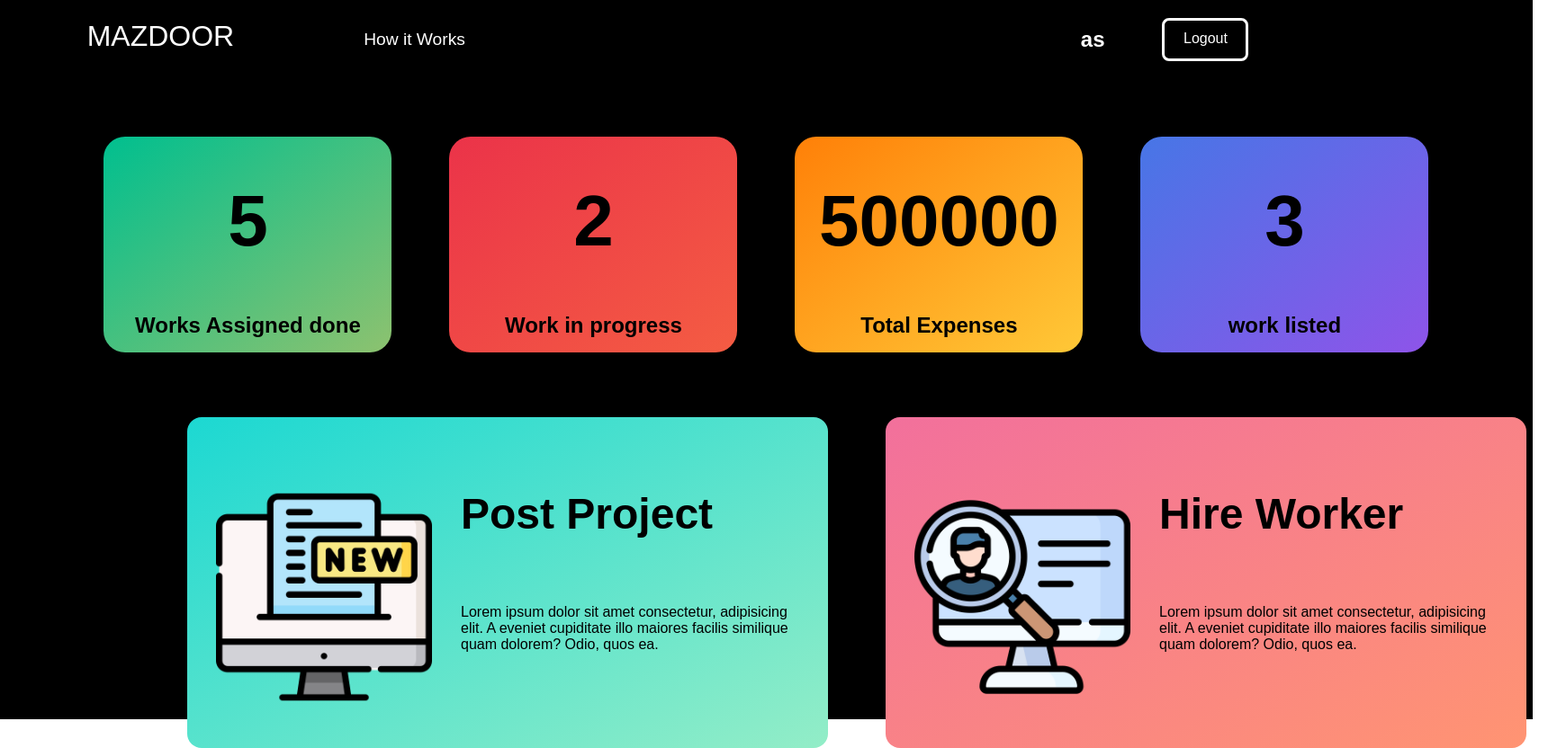
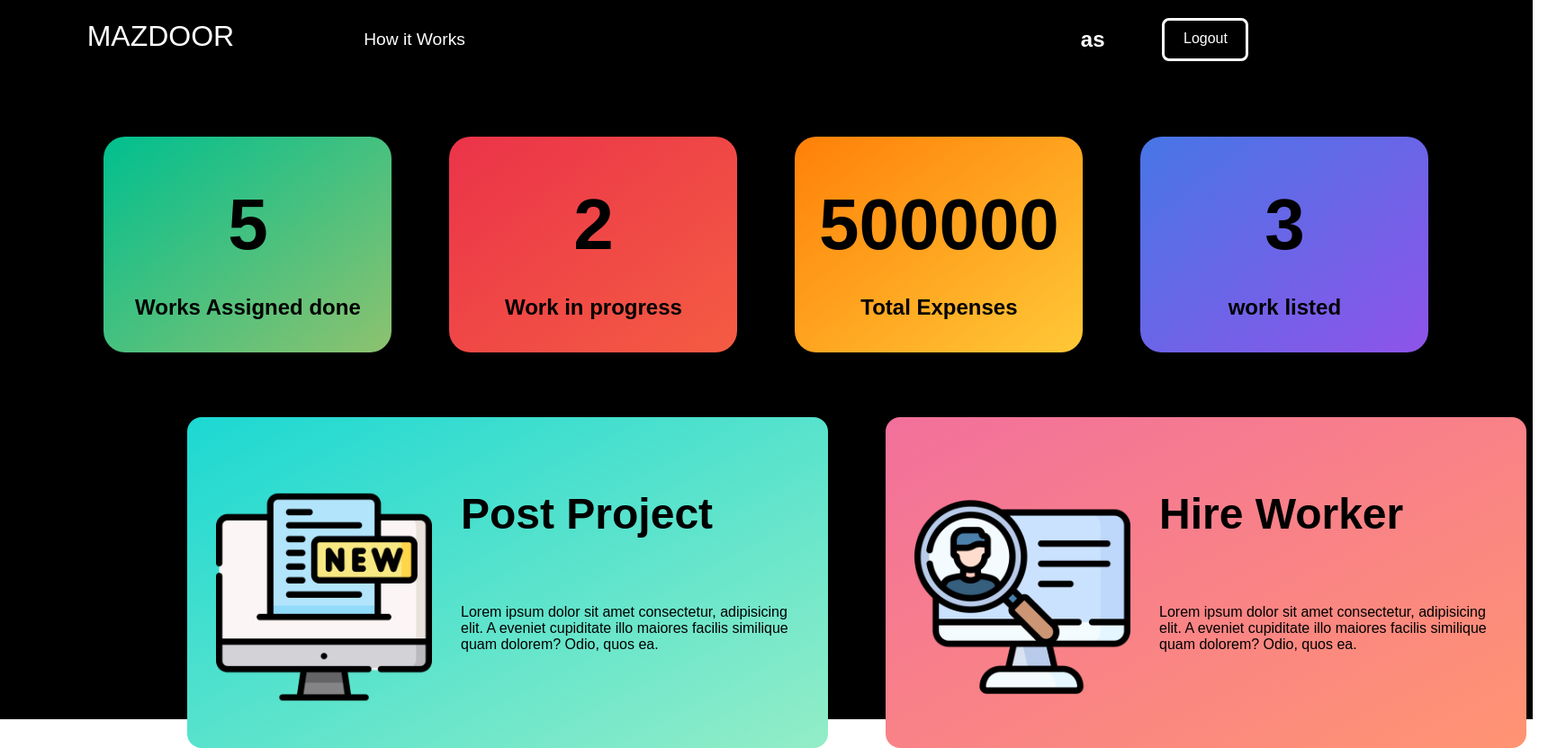
Before and after one commit to NeetVerat/MAZDOOR, a PHP site: page /client_dashboard.php in a window 1720 px wide. Shown: the whole page at 90% size. Run offline with PHP 8.4, Linux system fonts and the light colour scheme; a user stored in the database is signed in; data comes from the database, SQL or seed files in the repository.

Commit message:
updated bidding page, client dashboard & worker dashboard.

```diff
--- a/client_dashboard.php
+++ b/client_dashboard.php
@@ -49,46 +49,58 @@ if ($result = mysqli_query($conn, $sql)) {
     <!-- ----------------- Start of Statistics ---------------------- -->
 
     <div class="row">
+      <a href="works_assigned_done.html">
         <div class="works_done">
-        <a href="works_assigned_done.html">5</a>
+          <p>5</p>
           <h2>Works Assigned done</h2>
         </div>
+      </a>
+      <a href="works_assigned_done.html">
         <div class="Loyalty_Badge">
-        <a href="works_assigned_done.html">2</a>
+          <p>2</p>
           <h2>Work in progress</h2>
         </div>
+      </a>
+      <a href="works_assigned_done.html">
         <div class="work_done_worth">
-        <a href="works_assigned_done.html">500000</a>
+          <p>500000</p>
           <h2>Total Expenses</h2>
         </div>
+      </a>
+      <a href="works_listed.php">
         <div class="dislike">
-        <a href="works_listed.php"><?php echo $rowcount; ?></a>
+          <p><?php echo $rowcount; ?></p>
           <h2>work listed</h2>
         </div>
+      </a>
     </div>
 
 
     <div class="contain">
+      <a class="postprojbtn" href="postaproject.php">
         <div class="postdiv">
           <img src="images/new-post.png" alt="">
           <div class="row1">
-          <a class="postprojbtn" href="postaproject.php">Post Project</a>
+            <h2>Post Project</h2>
             <p>Lorem ipsum dolor sit amet consectetur, adipisicing elit. A eveniet cupiditate illo maiores facilis
               similique
               quam dolorem? Odio, quos ea.</p>
           </div>
         </div>
+      </a>
 
 
+      <a class="postprojbtn" href="worker.php">
         <div class="hirediv">
           <img src="images/headhunter.png" alt="">
           <div class="row1">
-          <a class="postprojbtn" href="worker.php">Hire Worker</a>
+            <h2>Hire Worker</h2>
             <p>Lorem ipsum dolor sit amet consectetur, adipisicing elit. A eveniet cupiditate illo maiores facilis
               similique
               quam dolorem? Odio, quos ea.</p>
           </div>
         </div>
+      </a>
     </div>
   </div>
 </body>
--- a/css/client_dashboard.css
+++ b/css/client_dashboard.css
@@ -117,32 +117,23 @@ a {
   flex-direction: column;
 }
 
-.works_done a,
-.Loyalty_Badge a,
-.work_done_worth a,
-.dislike a {
+.works_done p,
+.Loyalty_Badge p,
+.work_done_worth p,
+.dislike p {
+  color: #000;
   font-size: 5rem;
-  text-align: center;
-  color: #000;
   font-weight: bold;
-  width: 100%;
-  height: 100%;
-  padding-top: 3rem;
+  margin-top: 2rem;
+  margin-bottom: 2rem;
 }
-
-/* .works_done a:hover,
-.Loyalty_Badge a:hover,
-.work_done_worth a:hover,
-.dislike a:hover {
-  background: #181b23d2;
-  border-radius: 1.3rem;
-} */
 
 .works_done h2,
 .Loyalty_Badge h2,
 .work_done_worth h2,
 .dislike h2 {
   padding-bottom: 1rem;
+  color: #000;
 }
 
 .works_done {
@@ -179,13 +170,17 @@ a {
   margin-left: 2rem;
 }
 
-.postdiv a {
+.postdiv h2 {
   height: 8rem;
   width: 100%;
   font-size: 3rem;
   color: #000000;
   font-weight: 900;
   margin-top: 2rem;
+}
+
+.row1 p {
+  color: #000;
 }
 
 .row1 {
@@ -229,7 +224,7 @@ a {
   margin-left: 2rem;
 }
 
-.hirediv a {
+.hirediv h2 {
   height: 8rem;
   width: 100%;
   font-size: 3rem;
```
Also changed, not shown: bidding_page.php (+4 -4 lines), css/bidding_page.css (+5 -2 lines). Lines whose indentation alone changed are shown as unchanged.
